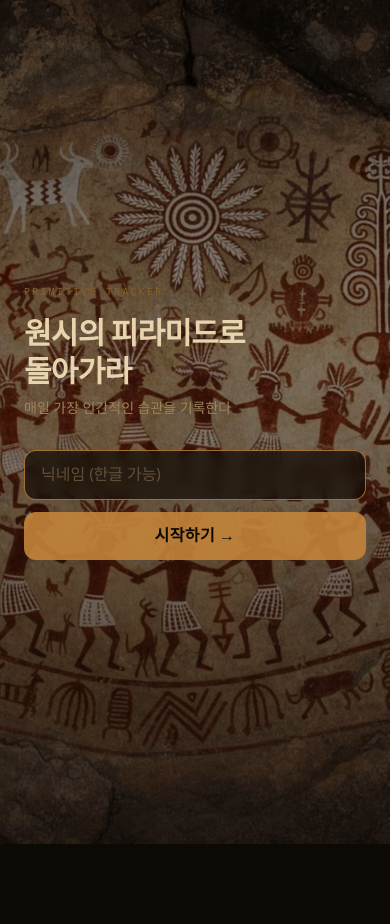
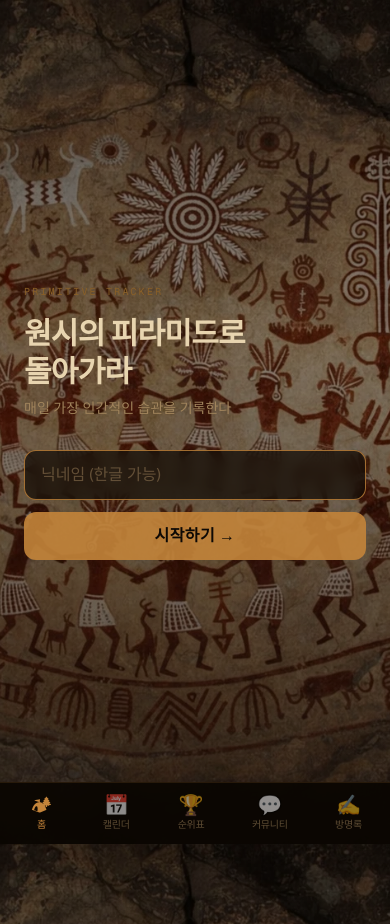
Before and after one commit to spirallwalk/primitive-tracker, a Next.js app: page / in a window 390 px wide. Before the commit the page ends 844 px from the top, so only its background shows below. Built offline with nearby package versions, Linux system fonts and the light colour scheme; no server answers.

Commit message:
버튼 변경

```diff
--- /dev/null
+++ b/src/app/components/bottom-nav.tsx
@@ -0,0 +1,47 @@
+'use client'
+
+import Link from 'next/link'
+import { usePathname } from 'next/navigation'
+
+const NAV_ITEMS = [
+  { href: '/',            label: '홈',     icon: '🏕' },
+  { href: '/calendar',   label: '캘린더',  icon: '📅' },
+  { href: '/leaderboard',label: '순위표',  icon: '🏆' },
+  { href: '/community',  label: '커뮤니티',icon: '💬' },
+  { href: '/feedback',   label: '방명록',  icon: '✍️' },
+]
+
+export function BottomNav() {
+  const pathname = usePathname()
+
+  return (
+    <nav
+      className="fixed bottom-0 left-0 right-0 z-50 md:hidden border-t border-[rgba(196,132,58,0.15)] bg-[rgba(10,6,2,0.92)] backdrop-blur-md"
+      style={{ paddingBottom: 'env(safe-area-inset-bottom)' }}
+    >
+      <div className="flex items-center justify-around px-1 py-1.5">
+        {NAV_ITEMS.map((item) => {
+          const active = pathname === item.href
+          return (
+            <Link
+              key={item.href}
+              href={item.href}
+              className={`flex flex-col items-center gap-0.5 px-3 py-1.5 rounded-xl transition-colors min-w-[52px] ${
+                active
+                  ? 'text-torch'
+                  : 'text-ash/55 hover:text-ash'
+              }`}
+            >
+              <span className="text-xl leading-none">{item.icon}</span>
+              <span className={`text-[10px] font-medium tracking-tight ${
+                active ? 'text-torch' : 'text-ash/55'
+              }`}>
+                {item.label}
+              </span>
+            </Link>
+          )
+        })}
+      </div>
+    </nav>
+  )
+}
--- a/src/app/globals.css
+++ b/src/app/globals.css
@@ -57,6 +57,13 @@ body {
   animation: torch-flicker 2.8s ease-in-out infinite;
 }
 
+/* bottom nav clearance on mobile */
+@media (max-width: 767px) {
+  body {
+    padding-bottom: calc(5rem + env(safe-area-inset-bottom));
+  }
+}
+
 .stone-card {
   background: rgba(12, 7, 2, 0.72);
   backdrop-filter: blur(4px);
--- a/src/app/layout.tsx
+++ b/src/app/layout.tsx
@@ -1,6 +1,7 @@
 import type { Metadata } from "next";
 import { Geist, Geist_Mono } from "next/font/google";
 import "./globals.css";
+import { BottomNav } from "./components/bottom-nav";
 
 const geistSans = Geist({
   variable: "--font-geist-sans",
@@ -50,7 +51,10 @@ export default function RootLayout({
       lang="ko"
       className={`${geistSans.variable} ${geistMono.variable} h-full antialiased`}
     >
-      <body className="min-h-full flex flex-col">{children}</body>
+      <body className="min-h-full flex flex-col">
+        {children}
+        <BottomNav />
+      </body>
     </html>
   );
 }
--- a/src/app/page.tsx
+++ b/src/app/page.tsx
@@ -76,6 +76,7 @@ export default async function Page() {
             <p className="text-ash text-xs">{dateStr}</p>
           </div>
           <div className="flex items-center gap-5">
+            <div className="hidden md:flex items-center gap-5">
               <Link
                 href="/calendar"
                 className="text-xs text-ash hover:text-bone transition-colors font-mono tracking-wide"
@@ -100,6 +101,7 @@ export default async function Page() {
               >
                 방명록 →
               </Link>
+            </div>
             <form action={resetUser}>
               <button
                 type="submit"
```
Lines whose indentation alone changed are shown as unchanged.
